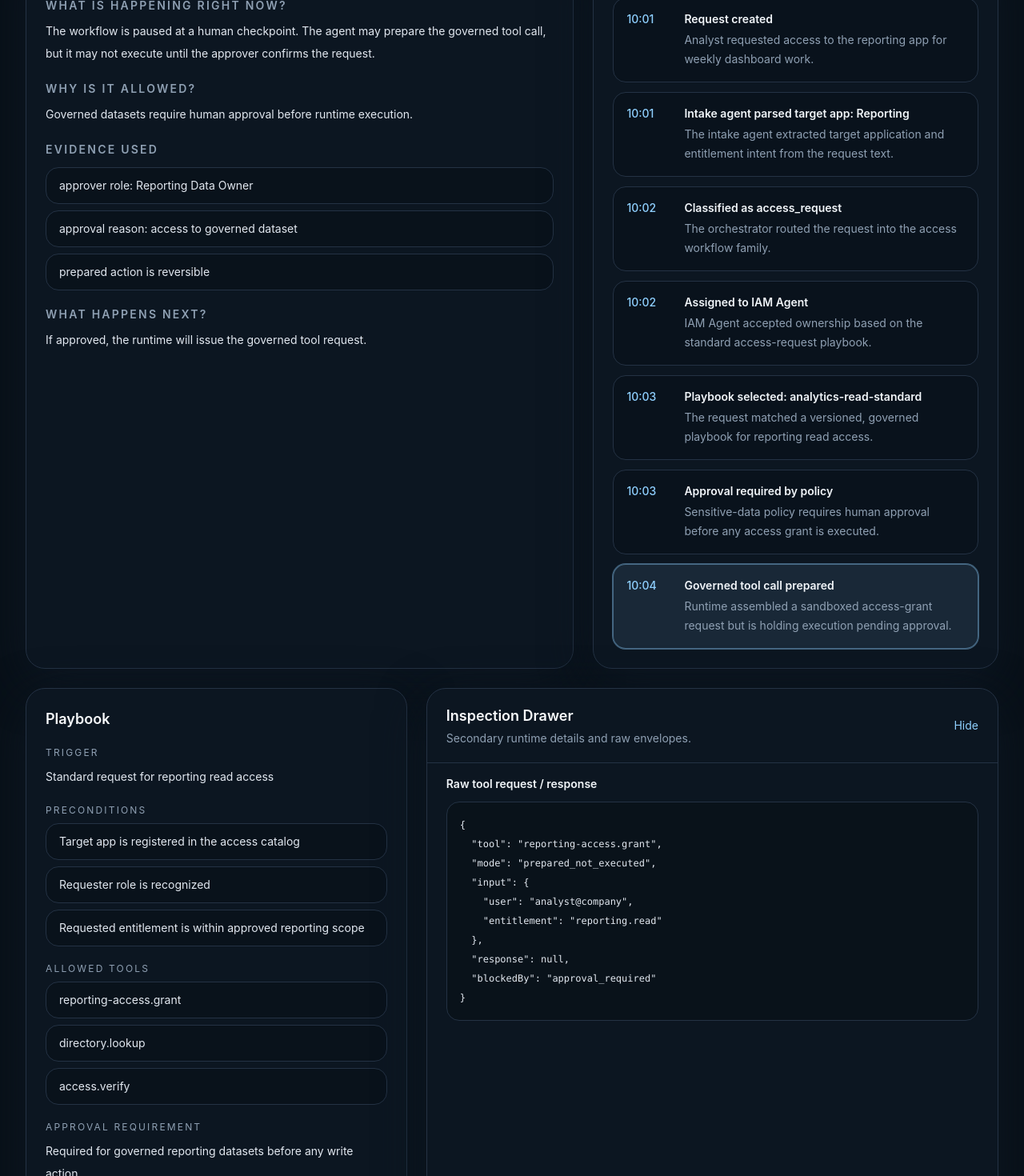
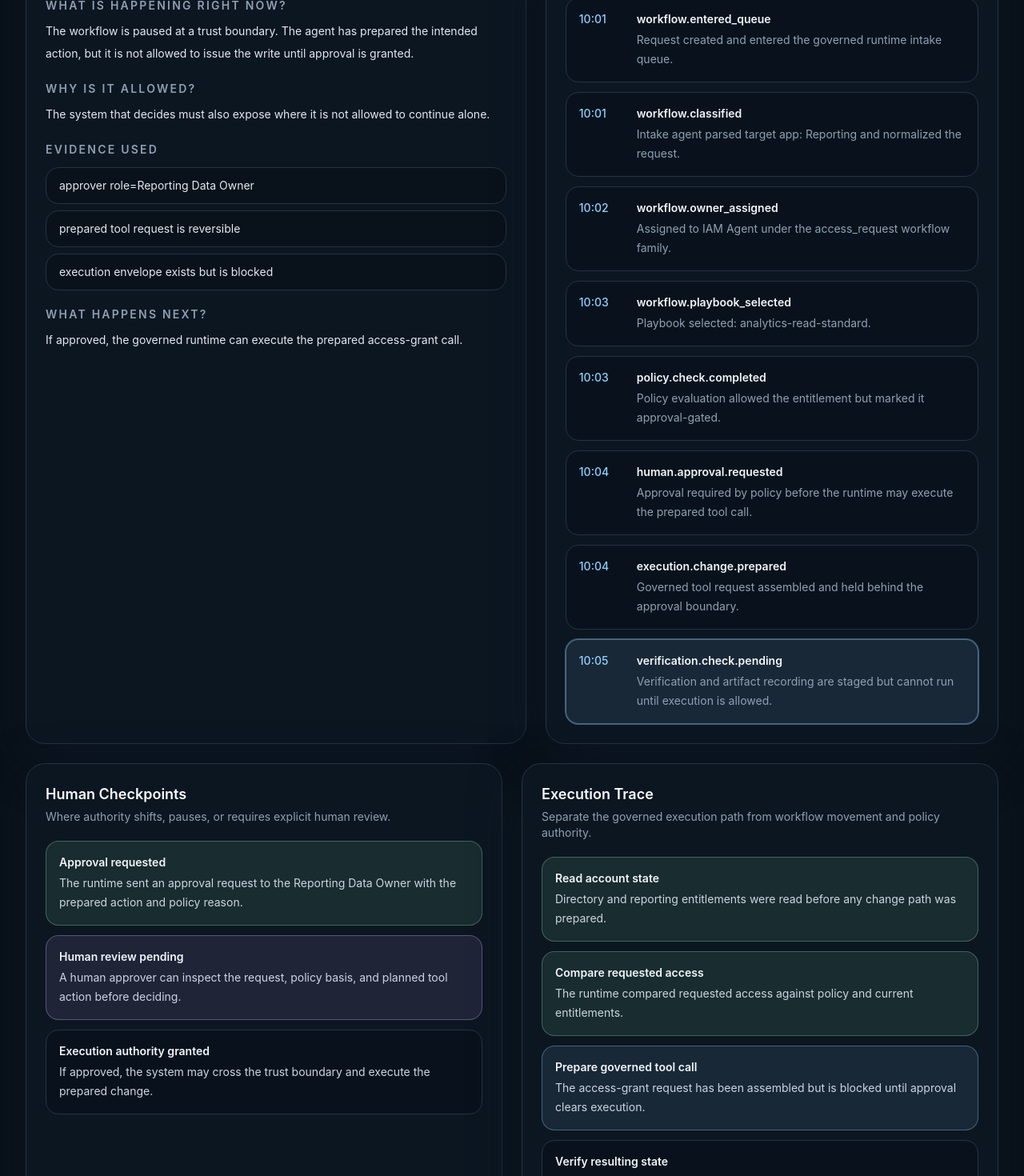
Before and after one commit to PhiliXiR/TrustPlane, a React (Vite) app: page / in a window 1280 px wide. Shown: the part 680-2150 px from the top of the page at 80% size. Built offline with nearby package versions, Linux system fonts and the light colour scheme.

Commit message:
Port trust and execution runtime concepts from ai-it-team

```diff
--- a/src/App.tsx
+++ b/src/App.tsx
@@ -1,12 +1,14 @@
 import { useMemo, useState } from 'react';
 import { ApprovalBar } from './components/ApprovalBar';
 import { DecisionPanel } from './components/DecisionPanel';
+import { ExecutionTracePanel } from './components/ExecutionTracePanel';
+import { HumanCheckpointsPanel } from './components/HumanCheckpointsPanel';
 import { InspectionDrawer } from './components/InspectionDrawer';
 import { PlaybookCard } from './components/PlaybookCard';
 import { RequestHeader } from './components/RequestHeader';
 import { TimelinePanel } from './components/TimelinePanel';
 import { WorkflowRail } from './components/WorkflowRail';
-import { inspections, playbook, request, stages, timeline } from './mockData';
+import { executionSteps, humanCheckpoints, inspections, playbook, request, stages, timeline } from './mockData';
 
 export default function App() {
   const [selectedStageId, setSelectedStageId] = useState(stages.find((stage) => stage.status === 'current')?.id ?? stages[0].id);
@@ -32,9 +34,14 @@ export default function App() {
         <ApprovalBar />
         <WorkflowRail stages={stages} selectedStageId={selectedStageId} onSelect={setSelectedStageId} />
 
-        <div className="grid gap-6 xl:grid-cols-[1.15fr_0.85fr]">
+        <div className="grid gap-6 xl:grid-cols-[1.05fr_0.95fr]">
           <DecisionPanel stage={selectedStage} />
           <TimelinePanel timeline={timeline} selectedEventId={selectedEventId} onSelect={setSelectedEventId} />
+        </div>
+
+        <div className="grid gap-6 xl:grid-cols-2">
+          <HumanCheckpointsPanel checkpoints={humanCheckpoints} />
+          <ExecutionTracePanel steps={executionSteps} />
         </div>
 
         <div className="grid gap-6 xl:grid-cols-[0.8fr_1.2fr]">
--- /dev/null
+++ b/src/components/ExecutionTracePanel.tsx
@@ -0,0 +1,31 @@
+import type { ExecutionStep } from '../types';
+
+type Props = { steps: ExecutionStep[] };
+
+export function ExecutionTracePanel({ steps }: Props) {
+  return (
+    <section className="rounded-3xl border border-line bg-panel/95 p-6 shadow-panel">
+      <h2 className="text-lg font-semibold text-slate-50">Execution Trace</h2>
+      <p className="mt-1 text-sm text-muted">Separate the governed execution path from workflow movement and policy authority.</p>
+      <div className="mt-5 space-y-3">
+        {steps.map((step) => (
+          <div key={step.id} className={`rounded-2xl border px-4 py-4 ${classes(step.state)}`}>
+            <div className="text-sm font-semibold text-slate-100">{step.label}</div>
+            <div className="mt-1 text-sm leading-6 text-slate-300">{step.detail}</div>
+          </div>
+        ))}
+      </div>
+    </section>
+  );
+}
+
+function classes(state: ExecutionStep['state']) {
+  switch (state) {
+    case 'completed':
+      return 'border-success/30 bg-success/10';
+    case 'current':
+      return 'border-accent/35 bg-accent/10';
+    default:
+      return 'border-line bg-ink/55';
+  }
+}
--- /dev/null
+++ b/src/components/HumanCheckpointsPanel.tsx
@@ -0,0 +1,31 @@
+import type { HumanCheckpoint } from '../types';
+
+type Props = { checkpoints: HumanCheckpoint[] };
+
+export function HumanCheckpointsPanel({ checkpoints }: Props) {
+  return (
+    <section className="rounded-3xl border border-line bg-panel/95 p-6 shadow-panel">
+      <h2 className="text-lg font-semibold text-slate-50">Human Checkpoints</h2>
+      <p className="mt-1 text-sm text-muted">Where authority shifts, pauses, or requires explicit human review.</p>
+      <div className="mt-5 space-y-3">
+        {checkpoints.map((checkpoint) => (
+          <div key={checkpoint.id} className={`rounded-2xl border px-4 py-4 ${classes(checkpoint.state)}`}>
+            <div className="text-sm font-semibold text-slate-100">{checkpoint.label}</div>
+            <div className="mt-1 text-sm leading-6 text-slate-300">{checkpoint.detail}</div>
+          </div>
+        ))}
+      </div>
+    </section>
+  );
+}
+
+function classes(state: HumanCheckpoint['state']) {
+  switch (state) {
+    case 'completed':
+      return 'border-success/30 bg-success/10';
+    case 'current':
+      return 'border-violet/35 bg-violet/10';
+    default:
+      return 'border-line bg-ink/55';
+  }
+}
--- a/src/mockData.ts
+++ b/src/mockData.ts
@@ -1,8 +1,8 @@
-import type { InspectionRecord, Playbook, RequestModel, Stage, TimelineEvent } from './types';
+import type { ExecutionStep, HumanCheckpoint, InspectionRecord, Playbook, RequestModel, Stage, TimelineEvent } from './types';
 
 export const request: RequestModel = {
   title: 'Grant access to reporting app',
-  state: 'Approval required before governed tool execution',
+  state: 'Paused at human approval before governed execution',
   owner: 'IAM Agent',
   risk: 'medium',
   autonomyMode: 'human-approved execution',
@@ -13,82 +13,136 @@ export const stages: Stage[] = [
     id: 'submitted',
     label: 'Request Submitted',
     status: 'completed',
-    explanation: 'The request entered the runtime with a named target app and a standard business need.',
-    evidence: ['Requester: analyst@company', 'Target app: Reporting', 'Requested entitlement: analytics-read'],
-    rule: 'Requests with a clear target system can enter guided intake immediately.',
-    next: 'Intake agent parses request fields.',
+    explanation: 'The request entered the runtime with a known target application and a bounded entitlement ask.',
+    evidence: ['requestId=req_1042', 'targetApp=Reporting', 'requestedEntitlement=reporting.read'],
+    rule: 'Requests with a clear system target may enter structured intake.',
+    next: 'The intake agent normalizes the request into a governed runtime object.',
   },
   {
     id: 'intake',
     label: 'Intake',
     status: 'completed',
-    explanation: 'The intake agent normalized the request into a structured access request object.',
-    evidence: ['Intent parsed from plain language', 'Business context extracted', 'Target app mapped to internal service registry'],
-    rule: 'Ungoverned free text must be normalized before downstream workflow selection.',
-    next: 'Classification confirms workflow family.',
+    explanation: 'The intake agent extracted the target system, requested scope, and business intent into structured state.',
+    evidence: ['target app parsed from natural language', 'business need matched to reporting use case', 'request normalized into access_request schema'],
+    rule: 'All downstream control logic depends on normalized request state.',
+    next: 'Classification confirms workflow family and ownership lane.',
   },
   {
     id: 'classification',
     label: 'Classification',
     status: 'completed',
-    explanation: 'The runtime classified the request as a standard access request with no exception language.',
-    evidence: ['class=access_request', 'confidence=high', 'no privilege escalation keywords detected'],
-    rule: 'High-confidence access requests may route directly to IAM playbooks.',
-    next: 'IAM playbook selection.',
+    explanation: 'The orchestrator classified this as a standard access request with no exception language or escalation indicators.',
+    evidence: ['workflow=access_request', 'confidence=high', 'no exception keywords detected'],
+    rule: 'Standard access requests can use versioned IAM playbooks.',
+    next: 'The orchestrator selects the matching IAM playbook.',
   },
   {
     id: 'playbook',
     label: 'IAM Playbook',
     status: 'completed',
-    explanation: 'A governed IAM playbook was selected because the request matches the standard reporting access path.',
-    evidence: ['playbook=analytics-read-standard', 'version=1.4.2', 'target entitlement=reporting.read'],
-    rule: 'Known access patterns should use versioned playbooks rather than ad hoc execution.',
-    next: 'Policy check validates whether the playbook is allowed.',
+    explanation: 'The runtime selected a governed playbook for analytics read access rather than allowing ad hoc tool use.',
+    evidence: ['playbook=analytics-read-standard', 'version=1.4.2', 'allowed tool envelope prepared'],
+    rule: 'Known requests should bind to playbooks before any execution path is opened.',
+    next: 'Policy check determines whether the playbook may proceed as prepared.',
   },
   {
     id: 'policy',
     label: 'Policy Check',
     status: 'completed',
-    explanation: 'Policy evaluation confirmed that the requested entitlement is allowed for this role, but still requires approval because the app contains sensitive reporting data.',
-    evidence: ['role match: analyst', 'requested entitlement within approved bounds', 'sensitive-data policy applied'],
-    rule: 'Sensitive reporting data requires explicit approval before any write action is issued.',
-    next: 'Approval check awaits a human decision.',
+    explanation: 'Policy evaluation allowed the entitlement in principle but marked it approval-gated because the reporting dataset is governed.',
+    evidence: ['policyId=pol_reporting_sensitive_02', 'requester role is within allowed population', 'dataset sensitivity requires approval'],
+    rule: 'Sensitive reporting access requires explicit human approval before runtime execution.',
+    next: 'A human checkpoint pauses execution and waits for approval.',
   },
   {
     id: 'approval',
     label: 'Approval Check',
     status: 'current',
-    explanation: 'The workflow is paused at a human checkpoint. The agent may prepare the governed tool call, but it may not execute until the approver confirms the request.',
-    evidence: ['approver role: Reporting Data Owner', 'approval reason: access to governed dataset', 'prepared action is reversible'],
-    rule: 'Governed datasets require human approval before runtime execution.',
-    next: 'If approved, the runtime will issue the governed tool request.',
+    explanation: 'The workflow is paused at a trust boundary. The agent has prepared the intended action, but it is not allowed to issue the write until approval is granted.',
+    evidence: ['approver role=Reporting Data Owner', 'prepared tool request is reversible', 'execution envelope exists but is blocked'],
+    rule: 'The system that decides must also expose where it is not allowed to continue alone.',
+    next: 'If approved, the governed runtime can execute the prepared access-grant call.',
   },
   {
     id: 'tool',
     label: 'Tool Execute',
     status: 'future',
-    explanation: 'The governed runtime will call the reporting access API only after approval is granted.',
-    evidence: ['tool: reporting-access.grant', 'sandboxed request envelope prepared'],
-    rule: 'No external write action is permitted before approval.',
-    next: 'Verification checks resulting access state.',
+    explanation: 'The runtime will execute the access grant through a governed tool interface, not by direct uncontrolled API action.',
+    evidence: ['tool=reporting-access.grant', 'sandbox notes present', 'write action currently blocked'],
+    rule: 'Execution must happen through a governed runtime envelope.',
+    next: 'Verification checks resulting access state against expected post-conditions.',
   },
   {
     id: 'verification',
     label: 'Verification',
     status: 'future',
-    explanation: 'Verification will confirm that the granted access matches the expected entitlement and no excess permission was introduced.',
-    evidence: ['expected entitlement: reporting.read', 'post-condition check pending'],
-    rule: 'Every governed write requires verification before completion.',
-    next: 'Timeline records the verified outcome.',
+    explanation: 'Post-execution verification will confirm that the exact entitlement was granted and that no excess permission appeared.',
+    evidence: ['expected entitlement=reporting.read', 'verification query prepared', 'artifact template prepared'],
+    rule: 'No governed write is complete until verification passes.',
+    next: 'The runtime records evidence and closes the request.',
   },
   {
     id: 'done',
     label: 'Done',
     status: 'future',
-    explanation: 'The request will close only after execution, verification, and recording are complete.',
-    evidence: ['artifact generation pending', 'final state pending'],
-    rule: 'Completion requires evidence, not just execution intent.',
+    explanation: 'The request completes only after execution, verification, and artifact recording are all present.',
+    evidence: ['completion artifact pending', 'verification result pending'],
+    rule: 'Evidence is part of completion, not an optional afterthought.',
     next: 'No next step.',
+  },
+];
+
+export const humanCheckpoints: HumanCheckpoint[] = [
+  {
+    id: 'hc1',
+    label: 'Approval requested',
+    state: 'completed',
+    detail: 'The runtime sent an approval request to the Reporting Data Owner with the prepared action and policy reason.',
+  },
+  {
+    id: 'hc2',
+    label: 'Human review pending',
+    state: 'current',
+    detail: 'A human approver can inspect the request, policy basis, and planned tool action before deciding.',
+  },
+  {
+    id: 'hc3',
+    label: 'Execution authority granted',
+    state: 'upcoming',
+    detail: 'If approved, the system may cross the trust boundary and execute the prepared change.',
+  },
+];
+
+export const executionSteps: ExecutionStep[] = [
+  {
+    id: 'ex1',
+    label: 'Read account state',
+    state: 'completed',
+    detail: 'Directory and reporting entitlements were read before any change path was prepared.',
+  },
+  {
+    id: 'ex2',
+    label: 'Compare requested access',
+    state: 'completed',
+    detail: 'The runtime compared requested access against policy and current entitlements.',
+  },
+  {
+    id: 'ex3',
+    label: 'Prepare governed tool call',
+    state: 'current',
+    detail: 'The access-grant request has been assembled but is blocked until approval clears execution.',
+  },
+  {
+    id: 'ex4',
+    label: 'Verify resulting state',
+    state: 'upcoming',
+    detail: 'Verification will confirm the final entitlement state immediately after execution.',
+  },
+  {
+    id: 'ex5',
+    label: 'Write audit artifact',
+    state: 'upcoming',
+    detail: 'An audit artifact will capture request basis, approval, execution, and verification outcome.',
   },
 ];
 
@@ -96,58 +150,66 @@ export const timeline: TimelineEvent[] = [
   {
     id: 't1',
     time: '10:01',
-    title: 'Request created',
-    detail: 'Analyst requested access to the reporting app for weekly dashboard work.',
+    title: 'workflow.entered_queue',
+    detail: 'Request created and entered the governed runtime intake queue.',
     category: 'request',
     inspectionKey: 'request',
   },
   {
     id: 't2',
     time: '10:01',
-    title: 'Intake agent parsed target app: Reporting',
-    detail: 'The intake agent extracted target application and entitlement intent from the request text.',
+    title: 'workflow.classified',
+    detail: 'Intake agent parsed target app: Reporting and normalized the request.',
     category: 'workflow',
     inspectionKey: 'request',
   },
   {
     id: 't3',
     time: '10:02',
-    title: 'Classified as access_request',
-    detail: 'The orchestrator routed the request into the access workflow family.',
+    title: 'workflow.owner_assigned',
+    detail: 'Assigned to IAM Agent under the access_request workflow family.',
     category: 'workflow',
-    inspectionKey: 'policy',
+    inspectionKey: 'playbook',
   },
   {
     id: 't4',
-    time: '10:02',
-    title: 'Assigned to IAM Agent',
-    detail: 'IAM Agent accepted ownership based on the standard access-request playbook.',
+    time: '10:03',
+    title: 'workflow.playbook_selected',
+    detail: 'Playbook selected: analytics-read-standard.',
     category: 'workflow',
     inspectionKey: 'playbook',
   },
   {
     id: 't5',
     time: '10:03',
-    title: 'Playbook selected: analytics-read-standard',
-    detail: 'The request matched a versioned, governed playbook for reporting read access.',
-    category: 'workflow',
-    inspectionKey: 'playbook',
+    title: 'policy.check.completed',
+    detail: 'Policy evaluation allowed the entitlement but marked it approval-gated.',
+    category: 'policy',
+    inspectionKey: 'policy',
   },
   {
     id: 't6',
-    time: '10:03',
-    title: 'Approval required by policy',
-    detail: 'Sensitive-data policy requires human approval before any access grant is executed.',
-    category: 'policy',
+    time: '10:04',
+    title: 'human.approval.requested',
+    detail: 'Approval required by policy before the runtime may execute the prepared tool call.',
+    category: 'human',
     inspectionKey: 'policy',
   },
   {
     id: 't7',
     time: '10:04',
-    title: 'Governed tool call prepared',
-    detail: 'Runtime assembled a sandboxed access-grant request but is holding execution pending approval.',
+    title: 'execution.change.prepared',
+    detail: 'Governed tool request assembled and held behind the approval boundary.',
     category: 'tool',
     inspectionKey: 'tool',
+  },
+  {
+    id: 't8',
+    time: '10:05',
+    title: 'verification.check.pending',
+    detail: 'Verification and artifact recording are staged but cannot run until execution is allowed.',
+    category: 'verification',
+    inspectionKey: 'artifact',
   },
 ];
 
@@ -156,9 +218,10 @@ export const inspections: Record<string, InspectionRecord> = {
     title: 'Raw request JSON',
     content: `{
   "requestId": "req_1042",
-  "type": "access_request",
+  "workflow": "access_request",
   "targetApp": "reporting",
   "requestedEntitlement": "reporting.read",
+  "requester": "analyst@company",
   "requesterRole": "analyst",
   "businessReason": "weekly dashboard review",
   "risk": "medium"
@@ -168,13 +231,14 @@ export const inspections: Record<string, InspectionRecord> = {
     title: 'Raw tool request / response',
     content: `{
   "tool": "reporting-access.grant",
-  "mode": "prepared_not_executed",
+  "runtimeMode": "governed",
+  "status": "prepared_not_executed",
   "input": {
     "user": "analyst@company",
     "entitlement": "reporting.read"
   },
   "response": null,
-  "blockedBy": "approval_required"
+  "blockedBy": "human.approval.required"
 }`,
   },
   policy: {
@@ -183,8 +247,9 @@ export const inspections: Record<string, InspectionRecord> = {
   "policyId": "pol_reporting_sensitive_02",
   "name": "Sensitive Reporting Dataset Approval",
   "decision": "approval_required",
-  "reason": "target dataset contains governed reporting information",
-  "requiredApprover": "Reporting Data Owner"
+  "requiredApprover": "Reporting Data Owner",
+  "delegationMode": "human_approved_execution",
+  "reason": "target dataset contains governed reporting information"
 }`,
   },
   playbook: {
@@ -192,8 +257,23 @@ export const inspections: Record<string, InspectionRecord> = {
     content: `{
   "playbook": "analytics-read-standard",
   "version": "1.4.2",
+  "allowedTools": ["directory.lookup", "reporting-access.grant", "access.verify"],
   "runtime": "governed-agent-runtime",
   "sandboxMode": "write-blocked-until-approved"
+}`,
+  },
+  artifact: {
+    title: 'Artifact preview',
+    content: `{
+  "artifactType": "access_change_record",
+  "status": "pending",
+  "willInclude": [
+    "request basis",
+    "policy decision",
+    "approval outcome",
+    "executed tool request",
+    "verification result"
+  ]
 }`,
   },
 };
@@ -208,5 +288,5 @@ export const playbook: Playbook = {
   ],
   allowedTools: ['reporting-access.grant', 'directory.lookup', 'access.verify'],
   approvalRequirement: 'Required for governed reporting datasets before any write action.',
-  rollback: 'Remove entitlement and issue verification pass after rollback confirmation.',
+  rollback: 'Remove entitlement, run verification again, and attach rollback artifact.',
 };
--- a/src/types.ts
+++ b/src/types.ts
@@ -11,12 +11,14 @@ export type Stage = {
   next: string;
 };
 
+export type TimelineCategory = 'request' | 'workflow' | 'policy' | 'human' | 'tool' | 'verification' | 'artifact';
+
 export type TimelineEvent = {
   id: string;
   time: string;
   title: string;
   detail: string;
-  category: 'request' | 'workflow' | 'policy' | 'human' | 'tool' | 'verification';
+  category: TimelineCategory;
   inspectionKey?: string;
 };
 
@@ -41,3 +43,17 @@ export type RequestModel = {
   risk: string;
   autonomyMode: string;
 };
+
+export type ExecutionStep = {
+  id: string;
+  label: string;
+  state: 'completed' | 'current' | 'upcoming';
+  detail: string;
+};
+
+export type HumanCheckpoint = {
+  id: string;
+  label: string;
+  state: 'completed' | 'current' | 'upcoming';
+  detail: string;
+};
```
